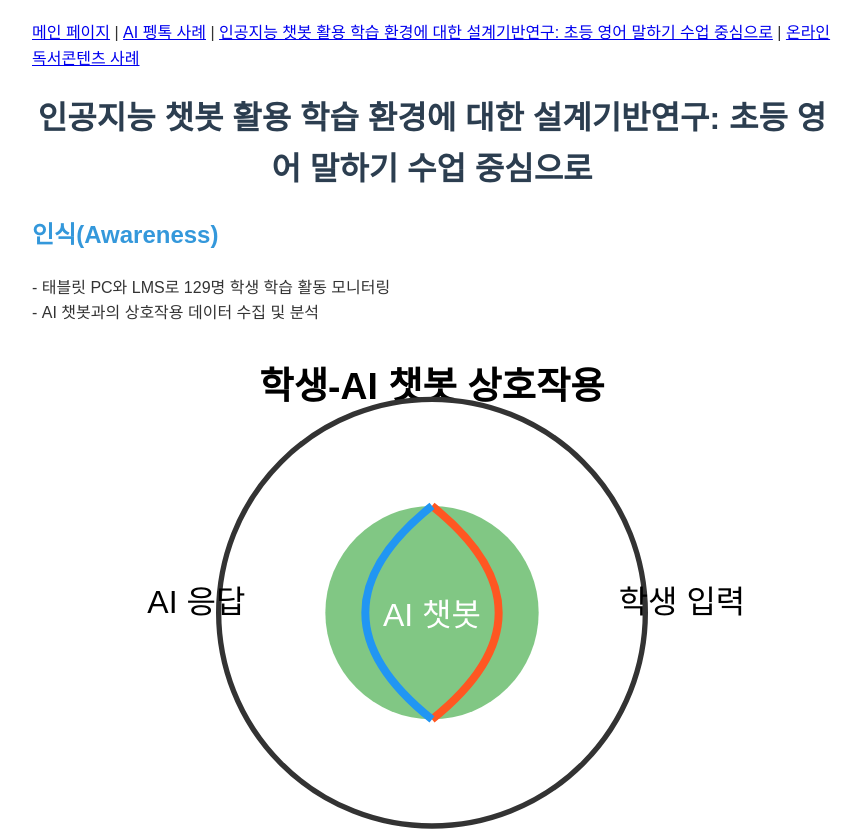
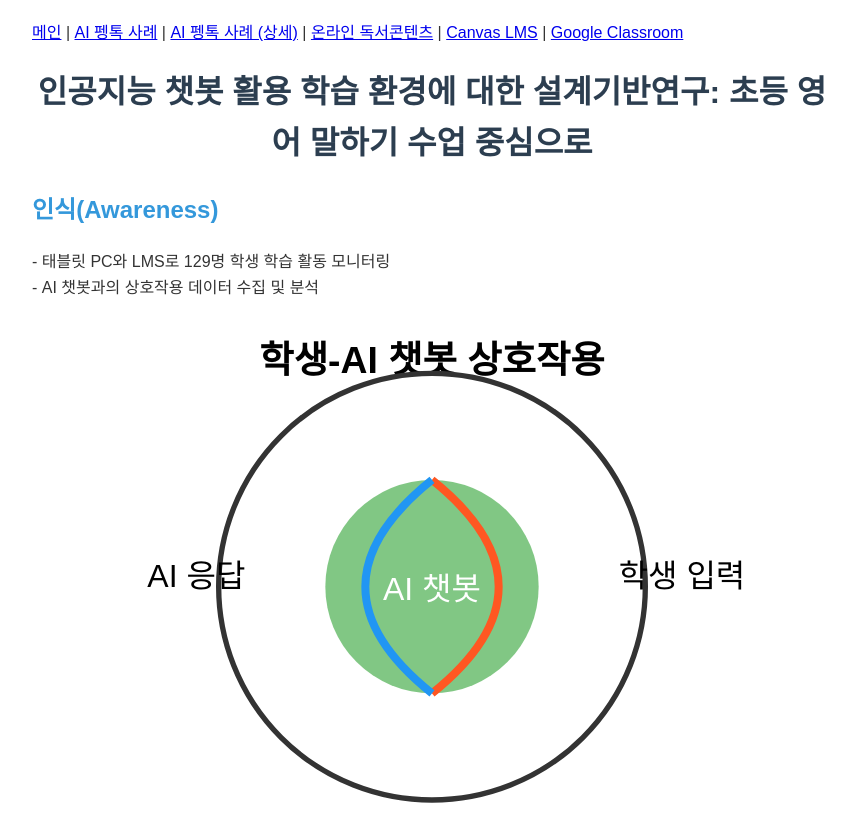
Before and after one commit to kfcmanck/verbert, a plain HTML site: page page2.html in a window 1280 px wide. Shown: the top 831 px of the page, without its empty margins (208-1070 px from the left). Drawn offline with Linux system fonts and the light colour scheme.

Commit message:
Update page2.html

```diff
--- a/page2.html
+++ b/page2.html
@@ -46,11 +46,13 @@
     </style>
 </head>
 <body>
-    <nav>
-    <a href="index.html">메인 페이지</a> |
+   <nav>
+    <a href="index.html">메인</a> |
     <a href="page1.html">AI 펭톡 사례</a> |
-    <a href="page2.html">인공지능 챗봇 활용 학습 환경에 대한 설계기반연구: 초등 영어 말하기 수업 중심으로</a> |
-    <a href="page3.html">온라인 독서콘텐츠 사례</a>
+    <a href="page2.html">AI 펭톡 사례 (상세)</a> |
+    <a href="page3.html">온라인 독서콘텐츠</a> |
+    <a href="page4.html">Canvas LMS</a> |
+    <a href="page5.html">Google Classroom</a>
 </nav>
     <h1>인공지능 챗봇 활용 학습 환경에 대한 설계기반연구: 초등 영어 말하기 수업 중심으로</h1>
 
```
